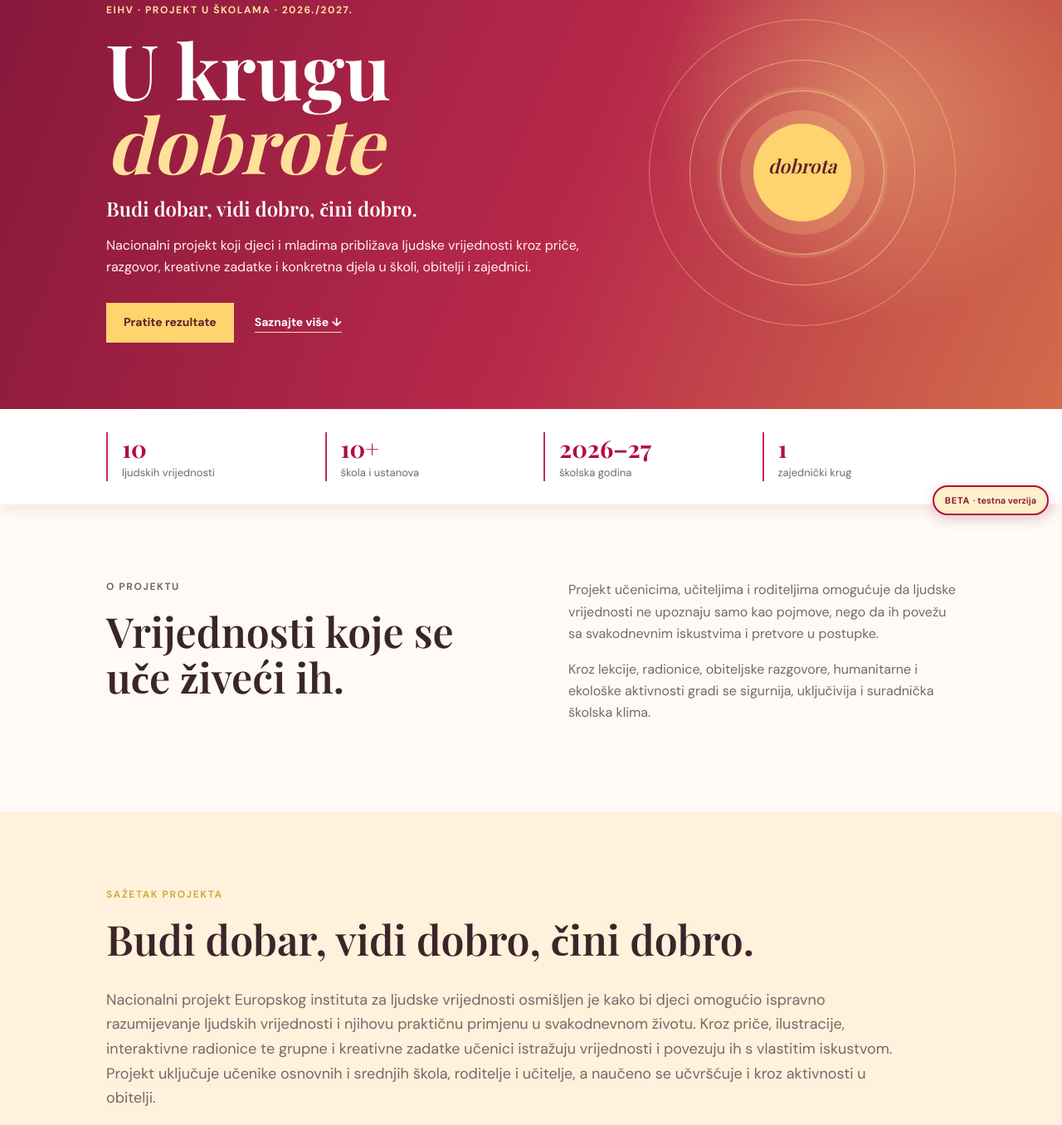
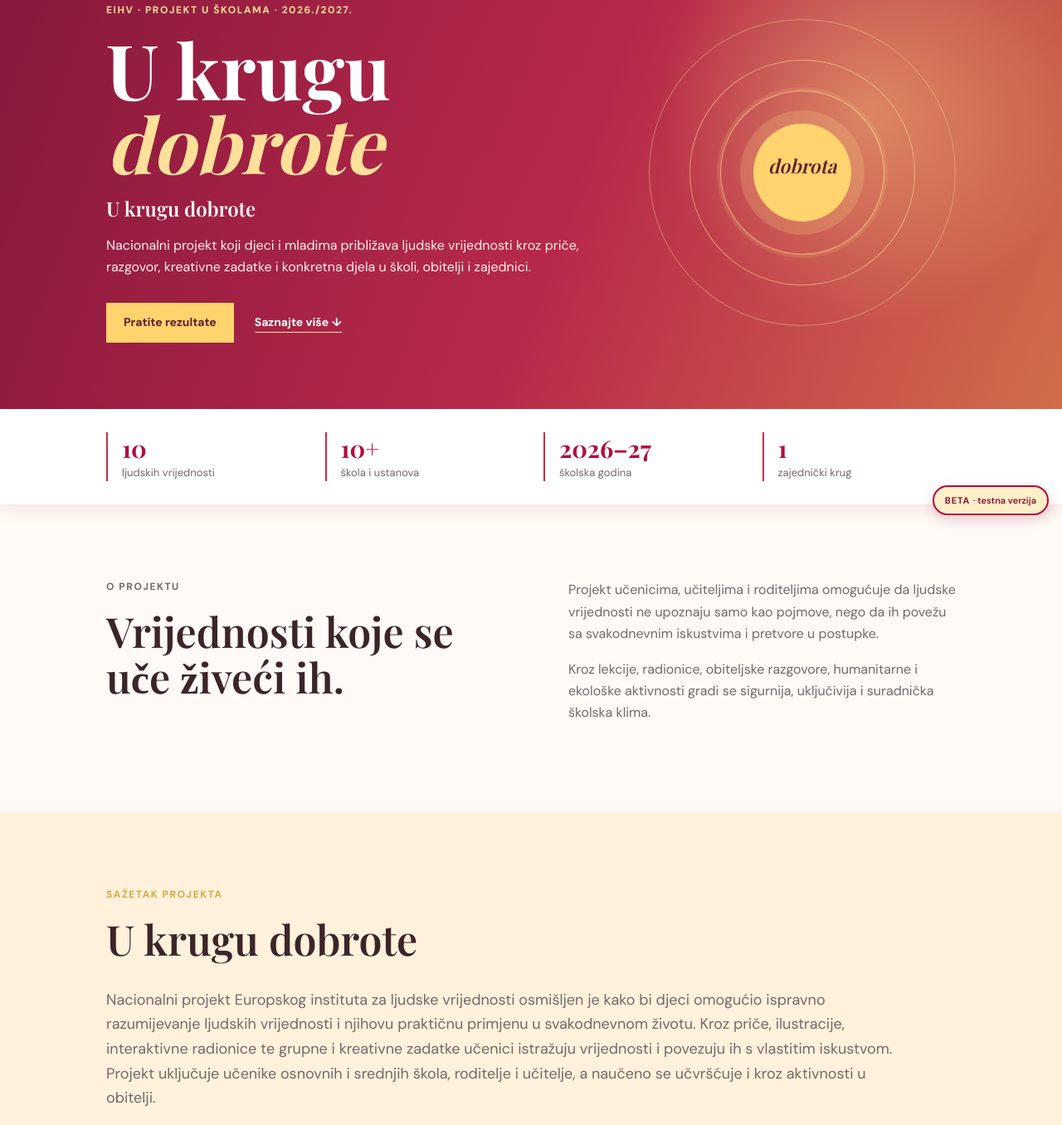
Before and after one commit to sasavlahinic-stack/u-krugu-dobrote, a plain HTML site: page index.html in a window 1280 px wide. Shown: the part 163-1519 px from the top of the page at 83% size. Drawn offline with nearby package versions, Linux system fonts and the light colour scheme; a web font is replaced by a local one.

Commit message:
Add files via upload

```diff
--- a/index.html
+++ b/index.html
@@ -25,7 +25,7 @@
       <div class="hero-copy">
         <p class="eyebrow">EIHV · projekt u školama · 2026./2027.</p>
         <h1>U krugu<br><em>dobrote</em></h1>
-        <p class="lead">Budi dobar, vidi dobro, čini dobro.</p>
+        <p class="lead">U krugu dobrote</p>
         <p class="hero-text">Nacionalni projekt koji djeci i mladima približava ljudske vrijednosti kroz priče, razgovor, kreativne zadatke i konkretna djela u školi, obitelji i zajednici.</p>
         <div class="hero-actions"><a class="button button-gold" href="results.html">Pratite rezultate</a><a class="text-link" href="#o-projektu">Saznajte više ↓</a></div>
       </div>
@@ -42,7 +42,7 @@
     </section>
 
     <section class="section project-details" id="sazetak">
-      <div class="section-heading"><p class="eyebrow">Sažetak projekta</p><h2>Budi dobar, vidi dobro, čini dobro.</h2></div>
+      <div class="section-heading"><p class="eyebrow">Sažetak projekta</p><h2>U krugu dobrote</h2></div>
       <p class="summary-text">Nacionalni projekt Europskog instituta za ljudske vrijednosti osmišljen je kako bi djeci omogućio ispravno razumijevanje ljudskih vrijednosti i njihovu praktičnu primjenu u svakodnevnom životu. Kroz priče, ilustracije, interaktivne radionice te grupne i kreativne zadatke učenici istražuju vrijednosti i povezuju ih s vlastitim iskustvom. Projekt uključuje učenike osnovnih i srednjih škola, roditelje i učitelje, a naučeno se učvršćuje i kroz aktivnosti u obitelji.</p>
       <div class="detail-columns">
         <div><p class="eyebrow">Ciljevi</p><ol class="goal-list"><li>Razvijati socio-emocionalne vještine, empatiju i suosjećanje.</li><li>Uključiti obitelji u razgovore i aktivnosti povezane s vrijednostima.</li><li>Potaknuti kritičko mišljenje, moralnu prosudbu i odgovorno ponašanje.</li><li>Razvijati aktivno građanstvo, služenje zajednici i ekološku odgovornost.</li><li>Povezati ljudske vrijednosti s nastavnim sadržajima.</li><li>Doprinositi sigurnijoj, pozitivnoj i uključivoj školskoj klimi.</li></ol></div>
```
